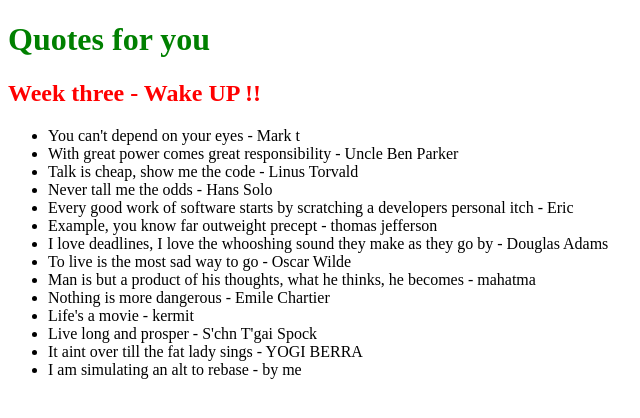
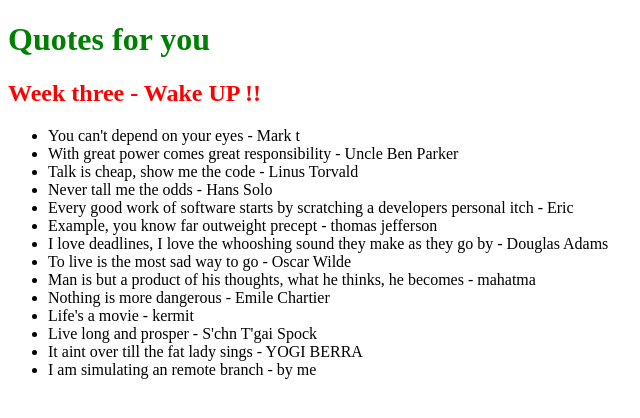
Before and after one commit to pwong2018v2/opensap_GIT_1, a plain HTML site: page index.html in a window 1280 px wide. Shown: the full height of the page, 0-640 px from the left. Drawn offline with Linux system fonts and the light colour scheme.

Commit message:
remote branch change in github

```diff
--- a/index.html
+++ b/index.html
@@ -22,7 +22,7 @@
 			<li>Life's a movie - kermit</li>
 			<li>Live long and prosper - S'chn T'gai Spock</li>
 			<li>It aint over till the fat lady sings - YOGI BERRA</li>
-			<li>I am simulating an alt to rebase - by me </li>
+			<li>I am simulating an remote branch - by me </li>
 		</ul>
 	</body>
 </html>
```
